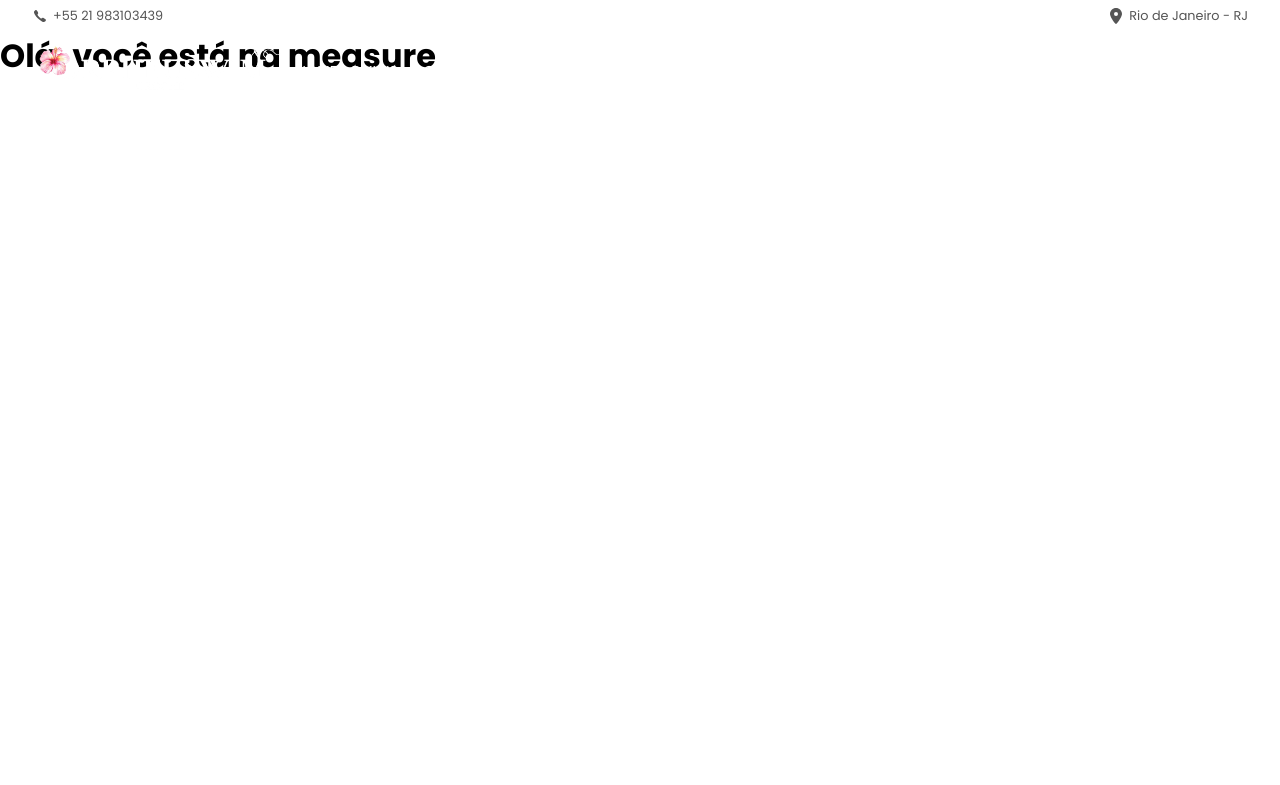
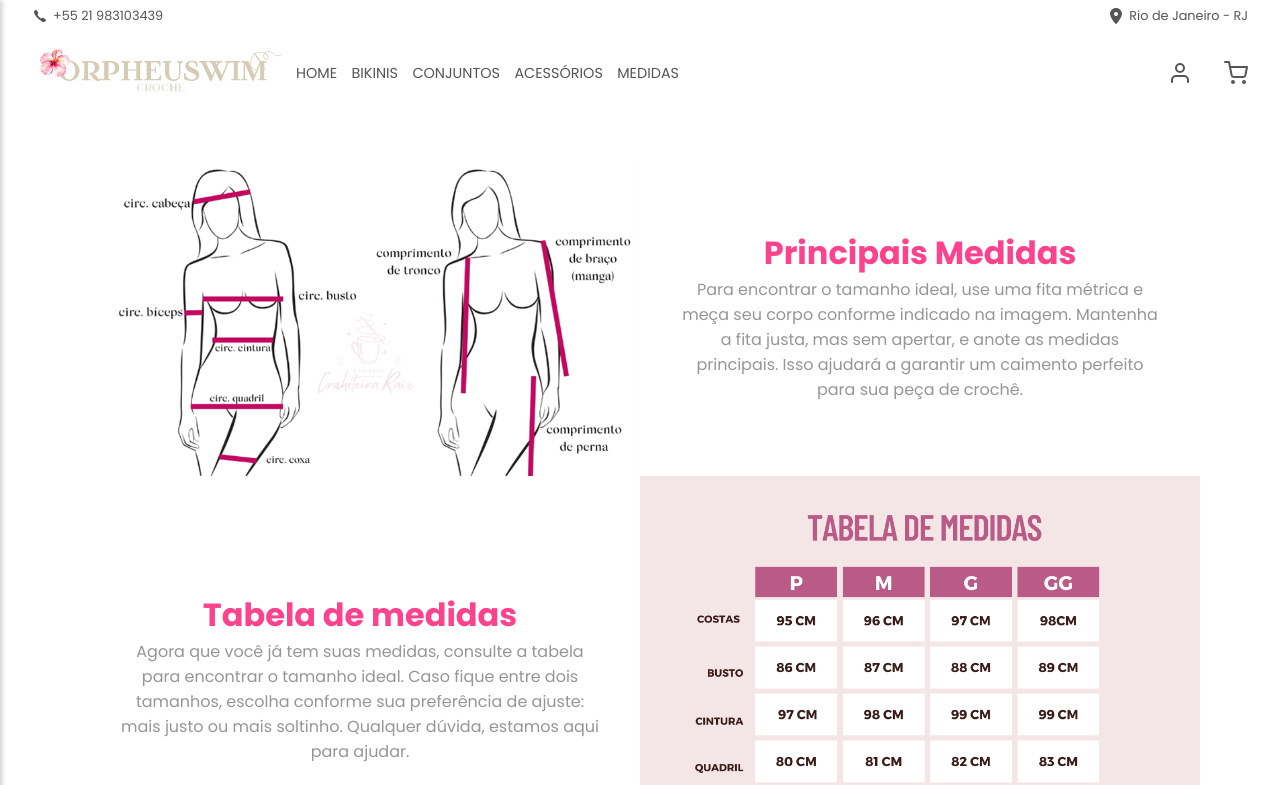
Before and after one commit to rodrigolima-dev/orpheuswim-frontend, a React (Vite) app: page /measure in a window 1280 px wide. Shown: the top 785 px of the page. Built offline with nearby package versions, Linux system fonts and the light colour scheme.

Commit message:
measure page and details done

```diff
--- a/src/App.jsx
+++ b/src/App.jsx
@@ -3,6 +3,7 @@ import Home from "./pages/Home/Home";
 import Measure from "./pages/Measure/Measure";
 import Header from "./components/Header/Header";
 import Navigation from "./components/Nav/Nav";
+import Footer from "./components/Footer/Footer";
 
 
 function App() {
@@ -16,6 +17,8 @@ function App() {
         <Route path="/" element={<Home />} />
         <Route path="/measure" element={<Measure />} />
       </Routes>
+
+      <Footer/>
     </BrowserRouter>
   );
 }
--- a/src/components/Footer/Footer.css
+++ b/src/components/Footer/Footer.css
@@ -22,9 +22,8 @@
   }
 
 
-  @media (max-width: 425px){
+  @media (max-width: 768px){
     .footer {
-      padding: .5rem 1rem;
-
+      padding: .5rem 1.2rem;
     }
   }
--- a/src/components/Nav/Nav.css
+++ b/src/components/Nav/Nav.css
@@ -1,27 +1,46 @@
-.search-container {
-  position: absolute; /* ou fixed, dependendo do comportamento desejado */
+/* Navbar transparente apenas na Home */
+.transparent-nav {
+  position: absolute;
   top: 30px;
   left: 0;
   width: 100%;
-  z-index: 1; /* Garante que o header fique sobre o vídeo */
-
-  transition: .3s;
+  z-index: 1;
+  transition: 0.3s;
 }
 
-.search-container:hover {
+.transparent-nav:hover {
   background-color: white;
-
 }
 
-.search-container:hover .menu-item a {
+.transparent-nav:hover .menu-item a {
   color: #555;
 }
-.search-container:hover .menu-item a:hover {
+
+.transparent-nav:hover .menu-item a:hover {
   color: #fd438e;
   text-decoration: underline;
 }
 
-.search-container:hover .icon {
+.transparent-nav:hover .icon {
+  color: #555;
+}
+
+/* Navbar sólida nas outras páginas */
+.solid-nav {
+  display: block;
+  background-color: white;
+}
+
+.solid-nav .menu-item a {
+  color: #555;
+}
+
+.solid-nav .menu-item a:hover {
+  color: #fd438e;
+  text-decoration: underline;
+}
+
+.solid-nav .icon {
   color: #555;
 }
 
@@ -29,11 +48,8 @@
   display: flex;
   justify-content: space-between;
   align-items: center;
-
   padding: 1rem 2rem;
 }
-
-
 
 .search-menu {
     list-style: none;
@@ -50,16 +66,12 @@
 .menu-item img {
     width: 15.6rem;
     height: auto;
-
 }
 
 .menu-item a {
     text-decoration: none;
     color: white;
 }
-
-
-
 
 .icons-container {
     display: flex;
@@ -74,7 +86,6 @@
 
 .search-container-small {
     display: none;
-
     width: 100%;
 }
 
@@ -88,54 +99,68 @@
     cursor: pointer;
 }
 
-  .navbar {
-    position: absolute;
-    top: 100%;
-    right: -5rem;
-    background-color: #fff;
-    padding: 10px;
-    border-radius: 5px;
-    box-shadow: 0 2px 4px rgba(0, 0, 0, 0.1);
-    z-index: 1000;
-    transition: opacity 0.3s ease, transform 0.3s ease;
-    opacity: 0;
-    transform: translateY(-10px);
+/* Sidebar */
+.sidebar {
+  position: fixed;
+  top: 0;
+  left: -250px;
+  width: 250px;
+  height: 100vh;
+  background-color: white;
+  box-shadow: 2px 0 5px rgba(0, 0, 0, 0.2);
+  transition: left 0.3s ease-in-out;
+  display: flex;
+  flex-direction: column;
+  padding: 20px;
+  z-index: 2000;
 }
 
-  details[open] .navbar {
-    opacity: 1;
-    transform: translateY(0);
+.sidebar.open {
+  left: 0;
+  z-index: 1;
 }
 
-  details > summary {
+.sidebar ul {
   list-style: none;
+  padding: 0;
+  margin: 0;
 }
 
-  details > summary::-webkit-details-marker {
-    display: none;
+.sidebar ul li {
+  margin: 15px 0;
 }
 
-  .navbar ul {
-    list-style: none;
-    margin: 0;
-    padding: 0;
+.sidebar ul li a {
+  text-decoration: none;
+  color: #333;
+  font-size: 18px;
 }
 
-  .navbar ul li {
-    margin: 10px 0;
+.close-btn {
+  background: none;
+  border: none;
+  font-size: 24px;
+  cursor: pointer;
+  align-self: flex-end;
+  margin-bottom: 10px;
+  color: #555;
 }
 
-  .navbar ul li a {
-    text-decoration: none;
-    color: #333;
-    font-size: 16px;
+.close-btn:hover {
+  color: #fd438e;
+}
+
+
+.hamburger-icon {
+  font-size: 2rem;
+  color: #555;
+  cursor: pointer;
 }
 
 
 @media (max-width: 1000px) {
   .search-container {
     top: 23px;
-
   }
 
     .search-menu {
--- a/src/components/Nav/Nav.tsx
+++ b/src/components/Nav/Nav.tsx
@@ -1,64 +1,73 @@
-import React, { useState } from "react";
+import React, { useEffect, useState, useRef } from "react";
 import { FiShoppingCart, FiUser } from "react-icons/fi";
 import './Nav.css';
 import { FaBars } from "react-icons/fa";
+import { useNavigate, useLocation } from "react-router-dom";
 
 export default function Navigation () {
   const logoDefault = "./images/logo-site.png";
   const logoWhite = "./images/logo-white.png";
+  const location = useLocation();
+  const isHome = location.pathname === "/";
+  const [logoSrc, setLogoSrc] = useState(isHome ? logoWhite : logoDefault);
+  const [isSidebarOpen, setIsSidebarOpen] = useState(false);
+  const sidebarRef = useRef<HTMLDivElement>(null);
 
-  const [logoSrc, setLogoSrc] = useState(logoWhite);
+  useEffect(() => {
+    setLogoSrc(isHome ? logoWhite : logoDefault);
+  }, [location.pathname]);
 
-  return(
-      <div className="search-container"
-      onMouseEnter={() => setLogoSrc(logoDefault)}
-      onMouseLeave={() => setLogoSrc(logoWhite)}
-      >
+  useEffect(() => {
+    function handleClickOutside(event) {
+      if (sidebarRef.current && !sidebarRef.current.contains(event.target)) {
+        setIsSidebarOpen(false);
+      }
+    }
+    if (isSidebarOpen) {
+      document.addEventListener("mousedown", handleClickOutside);
+    }
+    return () => {
+      document.removeEventListener("mousedown", handleClickOutside);
+    };
+  }, [isSidebarOpen]);
+
+  const navigate = useNavigate();
+
+  return (
+    <div className={`search-container ${isHome ? "transparent-nav" : "solid-nav"}`}
+      onMouseEnter={() => isHome && setLogoSrc(logoDefault)}
+      onMouseLeave={() => isHome && setLogoSrc(logoWhite)}>
       <div className="nav-container">
-
         <ul className="search-menu">
           <li className="menu-item">
             <img src={logoSrc} alt="Logo Oprheuswim" />
           </li>
-
-              <li className="menu-item">
-                <a href="#">HOME</a>
-              </li>
-
-              <li className="menu-item">
-                <a href="#">BIKINIS</a>
-              </li>
-
-              <li className="menu-item">
-                <a href="#">CONJUNTOS</a>
-              </li>
-
-              <li className="menu-item">
-                <a href="#">ACESSÓRIOS</a>
-              </li>
+          <li className="menu-item"><a href="#" onClick={() => { navigate("/"); setLogoSrc(logoDefault); }}>HOME</a></li>
+          <li className="menu-item"><a href="#">BIKINIS</a></li>
+          <li className="menu-item"><a href="#">CONJUNTOS</a></li>
+          <li className="menu-item"><a href="#">ACESSÓRIOS</a></li>
+          <li className="menu-item"><a href="#" onClick={() => { navigate('/measure'); setLogoSrc(logoDefault); }}>MEDIDAS</a></li>
         </ul>
-
         <div className="search-container-small">
-              <details className="hamburger-menu">
-                <summary>
-                  <FaBars className="hamburger-icon icon" /> {/* Ícone de hamburger */}
-                </summary>
-                <nav className="navbar">
-                  <ul>
-                    <li><a href="#">Home</a></li>
-                    <li><a href="#">Bikinis</a></li>
-                    <li><a href="#">Conjuntos</a></li>
-                    <li><a href="#">Acessórios</a></li>
-                  </ul>
-                </nav>
-              </details>
+          <FaBars className="hamburger-icon icon" onClick={() => setIsSidebarOpen(true)} />
         </div>
-
         <div className="icons-container">
           <FiUser className="icon" />
           <FiShoppingCart className="icon" />
         </div>
       </div>
+      <div className={`sidebar ${isSidebarOpen ? "open" : ""}`} ref={sidebarRef}>
+        <button className="close-btn" onClick={() => setIsSidebarOpen(false)}>X</button>
+        <nav className="navbar">
+          <ul>
+            <li><a href="#"  onClick={() => { navigate("/"); setLogoSrc(logoDefault); }}>HOME</a></li>
+            <li><a href="#">BIKINIS</a></li>
+            <li><a href="#">CONJUNTOS</a></li>
+            <li><a href="#">ACESSÓRIOS</a></li>
+            <li><a href="#" onClick={() => { navigate('/measure'); setLogoSrc(logoDefault); }}>MEDIDAS</a></li>
+          </ul>
+        </nav>
+      </div>
     </div>
   );
 }
--- a/src/pages/Home/Home.tsx
+++ b/src/pages/Home/Home.tsx
@@ -1,13 +1,11 @@
-import React from "react";
+import React, { useState } from "react";
 import './Home.css';
-import Header from "../../components/Header/Header";
-import Nav from "../../components/Nav/Nav";
 import Card from "../../components/Card/Card";
-import Button from "../../components/Button/Button";
 import Footer from "../../components/Footer/Footer";
 import { Swiper, SwiperSlide } from 'swiper/react';
-import 'swiper/swiper-bundle.css'; // Estilos do Swiper
+import 'swiper/swiper-bundle.css';
 import { Navigation, Pagination } from 'swiper/modules';
+import { useNavigate } from "react-router-dom";
 
 
 export default function Home () {
@@ -57,6 +55,10 @@ export default function Home () {
     ];
 
 
+
+    const navigate = useNavigate();
+
+
     return(
         <div className="home">
 
@@ -68,11 +70,7 @@ export default function Home () {
           </div>
 
 
-
           <main>
-
-
-
               <div className="news-container">
                 <div className="news-text-container">
                     <h1>NOVAS COLEÇÕES</h1>
@@ -110,7 +108,11 @@ export default function Home () {
                   <h1>Sua ideia, nossa <span>arte.</span></h1>
                   <p>Criamos peças <span>exclusivas</span>, feitas <span>sob medida</span> para você brilhar em qualquer ocasião. Do dia a dia aos momentos especiais, damos vida à sua inspiração com estilo único e personalizado. Fale com a gente no WhatsApp e vamos transformar suas ideias em realidade!</p>
                   <p>Ainda não sabe medir?</p>
-                  <Button text={"Saiba mais"}/>
+                  <button onClick={() => {
+                    navigate("/measure")
+                    }}>
+                    Saiba mais
+                  </button>
                 </div>
 
                 <div className="image-large">
@@ -128,8 +130,6 @@ export default function Home () {
               </div>
             </div>
           </main>
-
-          <Footer/>
       </div>
     );
 }
--- /dev/null
+++ b/src/pages/Measure/Measure.css
@@ -0,0 +1,109 @@
+.measure {
+    width: 100%;
+    height: auto;
+    max-width: 1920px;
+    margin: auto;
+    padding: 2.5rem 5rem;
+}
+
+.title-container {
+    width: 100%;
+    max-width: 50rem;
+    margin: 30px auto;
+    text-align: center;
+}
+
+.title-container h1 {
+    font-size: 2.4rem;
+    font-weight: 500;
+    color: #fd438e;
+
+    margin-bottom: 5px;
+}
+
+.title-container p {
+    text-align: center;
+    font-size: 1rem;
+
+    color: #adadad;
+}
+
+.grid-container {
+    display: grid;
+    grid-template-columns: 50% 50%;
+    height: auto;
+}
+
+
+.image img {
+    width: 100%;
+    height: 100%;
+}
+
+.text {
+    text-align: center;
+    margin: auto;
+
+    padding: 0 2.5rem;
+}
+
+.text p {
+    color: #969696;
+}
+
+.text h2 {
+    color: #fd438e;
+    font-size: 2rem;
+}
+
+@media(max-width: 1000px) {
+
+
+    .title-container {
+        margin-bottom: 6rem;
+    }
+
+    .grid-container {
+       display: flex;
+       flex-direction: column;
+    }
+
+    .text p {
+        margin-bottom: 20px;
+    }
+
+    .main-measure {
+        order: 1;
+    }
+
+    .measure-image {
+        order: 2;
+        margin-bottom: 6rem;
+    }
+
+    .table-measure {
+        order: 3;
+
+    }
+    .table-image {
+        order: 4;
+    }
+}
+
+@media(max-width: 768px) {
+    .measure {
+        padding: 2.5rem 2rem;
+    }
+
+    .title-container {
+        padding: 0;
+    }
+
+    .title-container h1 {
+        line-height: 30px;
+    }
+
+    .text {
+        padding: 0;
+    }
+}
--- a/src/pages/Measure/Measure.tsx
+++ b/src/pages/Measure/Measure.tsx
@@ -1,9 +1,32 @@
 import React from "react";
+import './Measure.css';
 
 export default function Measure() {
     return(
-        <div>
-            <h1>Olá, você está na measure</h1>
+        <div className="measure">
+
+            <div className="grid-container">
+
+                <div className="block image measure-image">
+                    <img src="./images/circ-corpo.png" alt="Circunferência do Corpo" className="image-measure" />
+                </div>
+
+                <div className="block text main-measure">
+                    <h2>Principais Medidas</h2>
+                    <p>Para encontrar o tamanho ideal, use uma fita métrica e meça seu corpo conforme indicado na imagem. Mantenha a fita justa, mas sem apertar, e anote as medidas principais. Isso ajudará a garantir um caimento perfeito para sua peça de crochê.</p>
+                </div>
+
+                <div className="block text table-measure">
+                    <h2>Tabela de medidas</h2>
+                    <p>Agora que você já tem suas medidas, consulte a tabela para encontrar o tamanho ideal. Caso fique entre dois tamanhos, escolha conforme sua preferência de ajuste: mais justo ou mais soltinho. Qualquer dúvida, estamos aqui para ajudar.</p>
+                </div>
+
+                <div className="block image table-image">
+                    <img src="./images/tabela-medidas.png" alt="Tabela de Medidas" className="image-measure" />
+                </div>
+            </div>
+
+
         </div>
     );
 }
```
Also changed, not shown: src/components/Button/Button.css (deleted, +0 -17 lines), src/components/Button/Button.tsx (deleted, +0 -8 lines), src/pages/Home/Home.css (+20 -40 lines), public/images/circ-corpo.png (added), public/images/tabela-medidas.png (added). Lines whose indentation alone changed are shown as unchanged.
